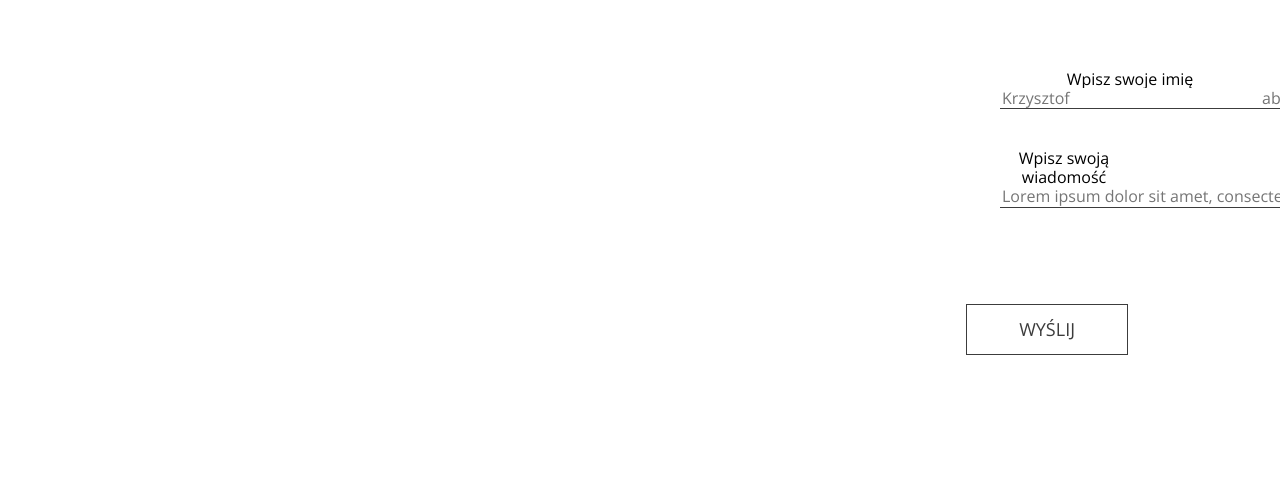
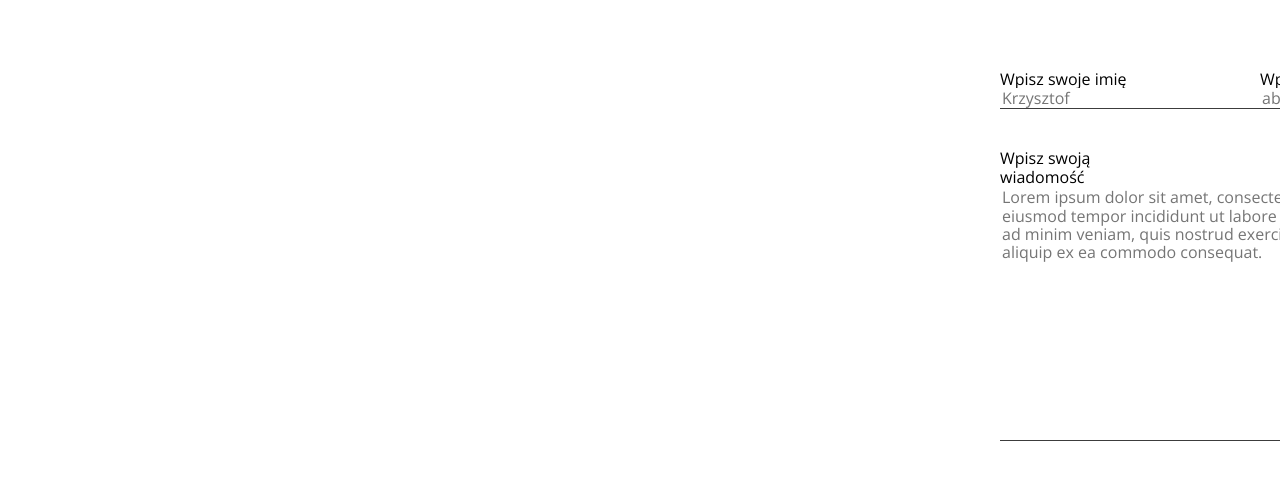
Before and after one commit to michael-rogalski/charity-app, a React (Create React App) app: page / in a window 1280 px wide. Shown: the part 4411-4902 px from the top of the page. Built offline with nearby package versions, Linux system fonts and the light colour scheme.

Commit message:
contact form changes

```diff
--- a/src/components/App/App.scss
+++ b/src/components/App/App.scss
@@ -434,6 +434,7 @@
           display: flex;
           flex-direction: row;
           margin-top: 78px;
+          text-align: start;
 
           input[type=text] {
             border: none;
@@ -447,12 +448,15 @@
           display: flex;
           flex-direction: column;
           margin-top: 40px;
+          text-align: start;
 
-          input[type=text] {
+          textarea[type=text] {
             border: none;
             border-bottom: 1px solid $color-darkgrey;
             width: 528px;
+            height: 250px;
             outline: none;
+            background-color: transparent;
           }
         }
 
--- a/src/components/Contact.js
+++ b/src/components/Contact.js
@@ -24,9 +24,8 @@
                         </label>
                     </div>
                     <div className="contact-form_text">
-                        <label>Wpisz swoją wiadomość
-                            <input type="text" placeholder="Lorem ipsum dolor sit amet, consectetur adipiscing elit, sed do eiusmod tempor incididunt ut labore et dolore magna aliqua. Ut enim ad minim veniam, quis nostrud exercitation ullamco laboris nisi ut aliquip ex ea commodo consequat."></input>
-                        </label>
+                        <label>Wpisz swoją wiadomość</label>
+                            <textarea type="text" placeholder="Lorem ipsum dolor sit amet, consectetur adipiscing elit, sed do eiusmod tempor incididunt ut labore et dolore magna aliqua. Ut enim ad minim veniam, quis nostrud exercitation ullamco laboris nisi ut aliquip ex ea commodo consequat."></textarea>
                     </div>
                     <div className="contact-form_button">
                         <Link to="/wyślij"><p>Wyślij</p></Link>
--- a/src/components/WhoWeHelp.js
+++ b/src/components/WhoWeHelp.js
@@ -19,6 +19,8 @@
                 <p>W naszej bazie znajdziesz listę zweryfikowanych Fundacji, z którymi współpracujemy. Możesz sprawdzić czym się zajmują, komu pomagają i czego potrzebują.</p>
             </div>
         </div>
+
+
     </div>
   );
 }
```
